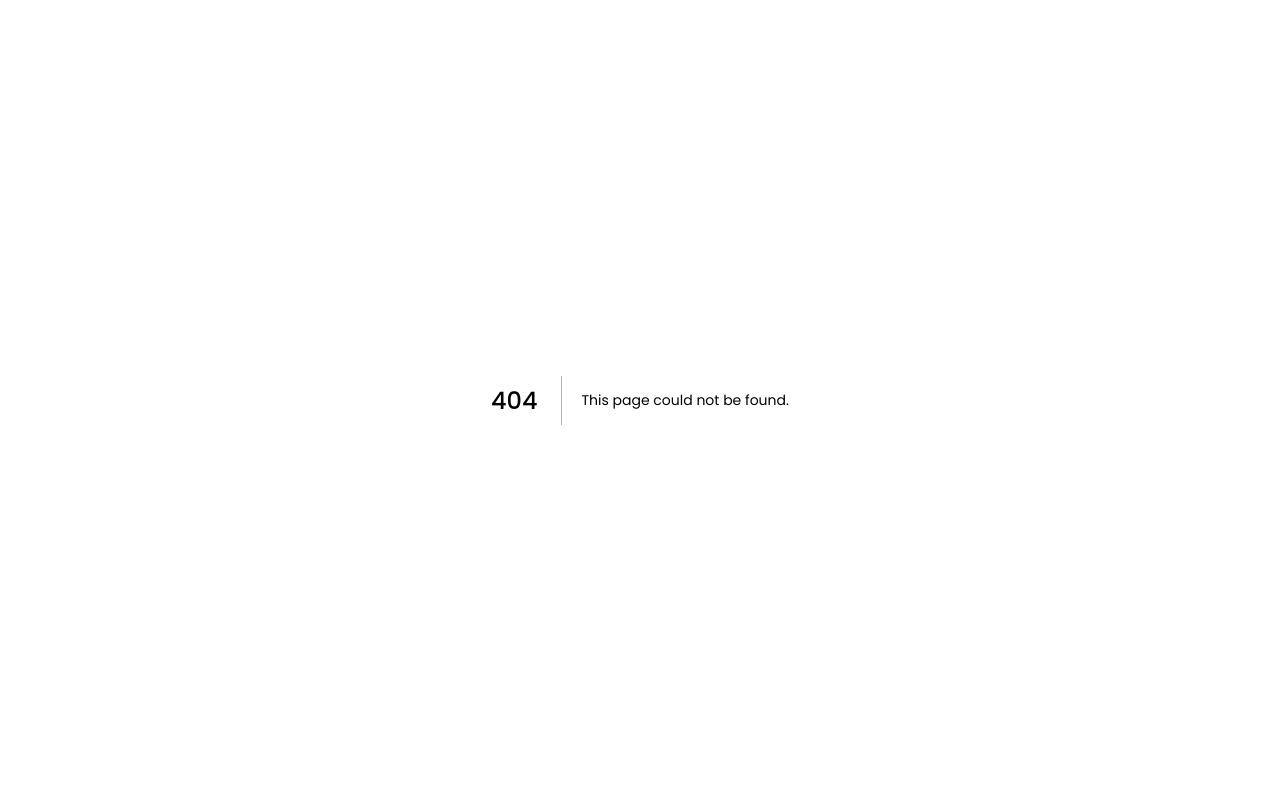
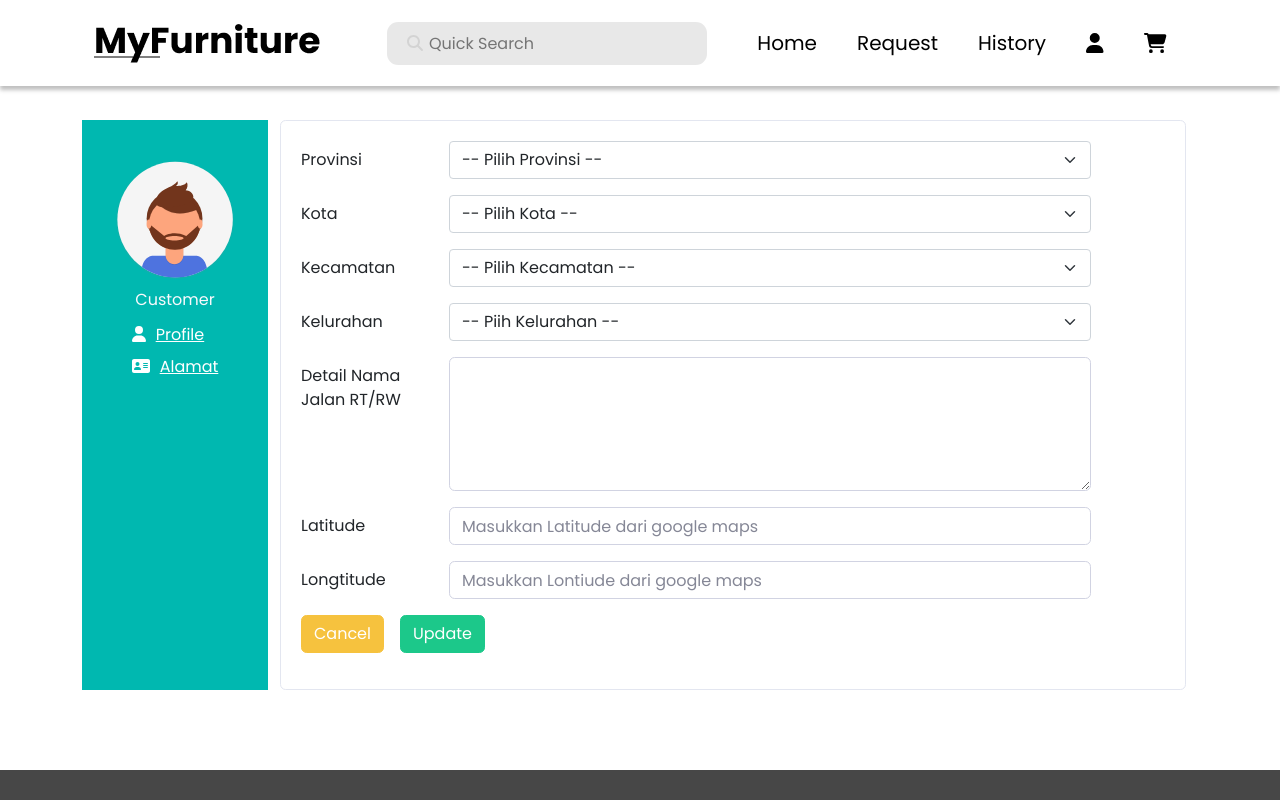
Before and after one commit to Anang20/myFurniiture-Frontend, a Next.js app: page /tambah-alamat-customer in a window 1280 px wide. Before the commit this address had no page. Shown: the top 800 px of the page. Built offline with nearby package versions, Linux system fonts and the light colour scheme.

Commit message:
FEAT: menambahkan halaman tambah alamat customer

```diff
--- /dev/null
+++ b/pages/components/sidebar-customer.js
@@ -0,0 +1,27 @@
+import { faAddressCard, faUser } from "@fortawesome/free-solid-svg-icons";
+import { FontAwesomeIcon } from "@fortawesome/react-fontawesome";
+import Image from "next/image";
+import avatar from "../../public/images/profile.svg";
+import Link from "next/link";
+import { Row } from "antd";
+
+const SideBarCustomer = () => {
+    return (
+        <>
+            <div className="col-2" style={{ display: 'flex', alignItems: "center", flexDirection: 'column', backgroundColor: '#00B8B0', maxHeight: '100%' }}>
+                <Image src={avatar} width={118} height={200} alt="avatar" />
+                <span className="text-light" style={{ marginTop: -30, marginBottom: 15 }}>Customer</span>
+
+                <div style={{ display: 'flex', flexDirection: 'column' }}>
+                    <Link href="/edit-profile-customer">
+                        <a style={{ color: 'white', marginBottom: 12 }}><FontAwesomeIcon icon={faUser} style={{ marginRight: 10}}/>Profile</a>
+                    </Link>
+                    <Link href="/alamat-customer">
+                        <a style={{ color: 'white' }}><FontAwesomeIcon icon={faAddressCard} style={{ marginRight: 10}}/>Alamat</a>
+                    </Link>
+                </div>
+            </div>
+        </>
+    )
+}
+export default SideBarCustomer;
--- /dev/null
+++ b/pages/tambah-alamat-customer.js
@@ -0,0 +1,102 @@
+import Head from "next/head";
+import Footer from "./components/footer";
+import NavbarCustomer from "./components/navbar_customer";
+import SideBarCustomer from "./components/sidebar-customer";
+import Link from "next/link";
+
+const TambahAlamatCustomer = () => {
+    return(
+        <>
+        <Head>
+            <title>MyFuniture | Tambah Alamat</title>
+            <meta name="viewport" content="initial-scale=1.0, width=device-width" />
+        </Head>
+        <NavbarCustomer/>
+        <div className="container" style={{ marginTop: 120 }}>
+                <div className="row">
+                    <SideBarCustomer/>
+                    <div className="col-10">
+                        <div className="card" style={{ minHeight: 500 }}>
+                            <div className="card-body">
+                                <form method="POST">
+                                    <div className="row mb-3">
+                                        <label htmlFor="nama_lengkap" className="col-sm-2 col-form-label">Provinsi</label>
+                                        <div className="col-sm-9">
+                                            <select name="provinsi" className="form-select" aria-label="Default select example">
+                                                <option defaultValue={'Pilih Provinsi'}>-- Pilih Provinsi --</option>
+                                                <option value={1}>Jawa Barat</option>
+                                                <option value={2}>Jawa Tengah</option>
+                                                <option value={3}>Jawa Timur</option>
+                                            </select>
+                                        </div>
+                                    </div>
+                                    <div className="row mb-3">
+                                        <label htmlFor="nama_lengkap" className="col-sm-2 col-form-label">Kota</label>
+                                        <div className="col-sm-9">
+                                            <select name="kota" className="form-select" aria-label="Default select example">
+                                                <option defaultValue={'Pilih Kota'}>-- Pilih Kota --</option>
+                                                <option value={1}>Jepara</option>
+                                                <option value={2}>Pati</option>
+                                                <option value={3}>Kudus</option>
+                                            </select>
+                                        </div>
+                                    </div>
+                                    <div className="row mb-3">
+                                        <label htmlFor="nama_lengkap" className="col-sm-2 col-form-label">Kecamatan</label>
+                                        <div className="col-sm-9">
+                                            <select name="kecamatan" className="form-select" aria-label="Default select example">
+                                                <option defaultValue={'Pilih Kecamatan'}>-- Pilih Kecamatan --</option>
+                                                <option value={1}>Kembang</option>
+                                                <option value={2}>Bangsri</option>
+                                                <option value={3}>Mlonggo</option>
+                                            </select>
+                                        </div>
+                                    </div>
+                                    <div className="row mb-3">
+                                        <label htmlFor="nama_lengkap" className="col-sm-2 col-form-label">Kelurahan</label>
+                                        <div className="col-sm-9">
+                                            <select name="kelurahan" className="form-select" aria-label="Default select example">
+                                                <option defaultValue={'Provinsi'}>-- Piih Kelurahan --</option>
+                                                <option value={1}>Kancilan</option>
+                                                <option value={2}>Tubanan</option>
+                                                <option value={3}>Kaliaman</option>
+                                            </select>
+                                        </div>
+                                    </div>
+                                    <div className="row mb-3">
+                                        <label htmlFor="foto" className="col-sm-2 col-form-label">Detail Nama Jalan RT/RW</label>
+                                        <div className="col-sm-9">
+                                            <textarea name="alamat" className="form-control" cols={30} rows={5} required></textarea>
+                                        </div>
+                                    </div>
+                                    <div className="row mb-3">
+                                        <label htmlFor="password" className="col-sm-2 col-form-label">Latitude</label>
+                                        <div className="col-sm-9">
+                                            <input type="text" className="form-control" placeholder="Masukkan Latitude dari google maps" required/>
+                                        </div>
+                                    </div>
+                                    <div className="row mb-3">
+                                        <label htmlFor="password" className="col-sm-2 col-form-label">Longtitude </label>
+                                        <div className="col-sm-9">
+                                            <input type="text" className="form-control" placeholder="Masukkan Lontiude dari google maps" required/>
+                                        </div>
+                                    </div>
+                                    <div className="row mb-3">
+                                        <div className="col-sm-5">
+                                            <Link href="/alamat-customer">
+                                                <a className="btn btn-warning mr-3">Cancel</a>
+                                            </Link>
+                                            <button type="submit" className="btn btn-success">Update</button>
+                                        </div>
+                                    </div>
+                                </form>
+                            </div>
+                        </div>
+                    </div>
+                </div>
+            </div>
+        <Footer/>
+        </>
+    )
+}
+export default TambahAlamatCustomer;
```
